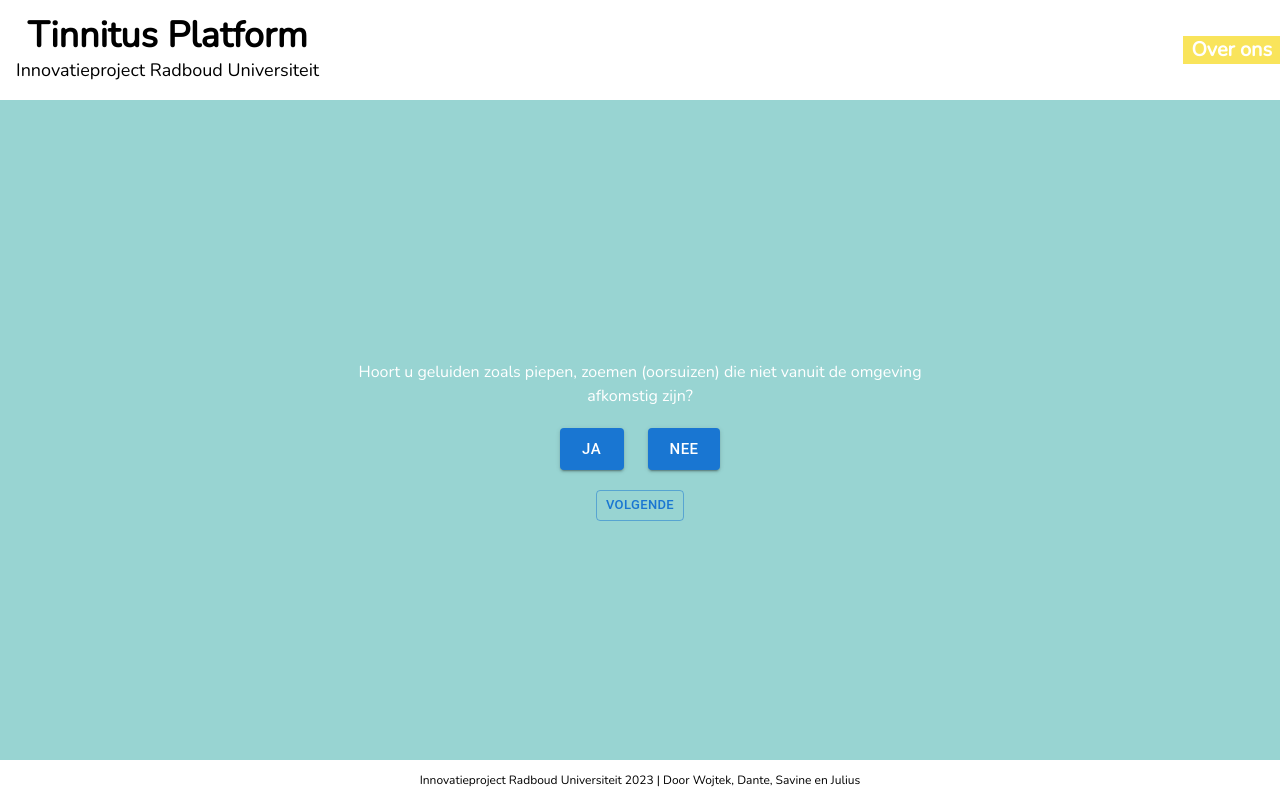
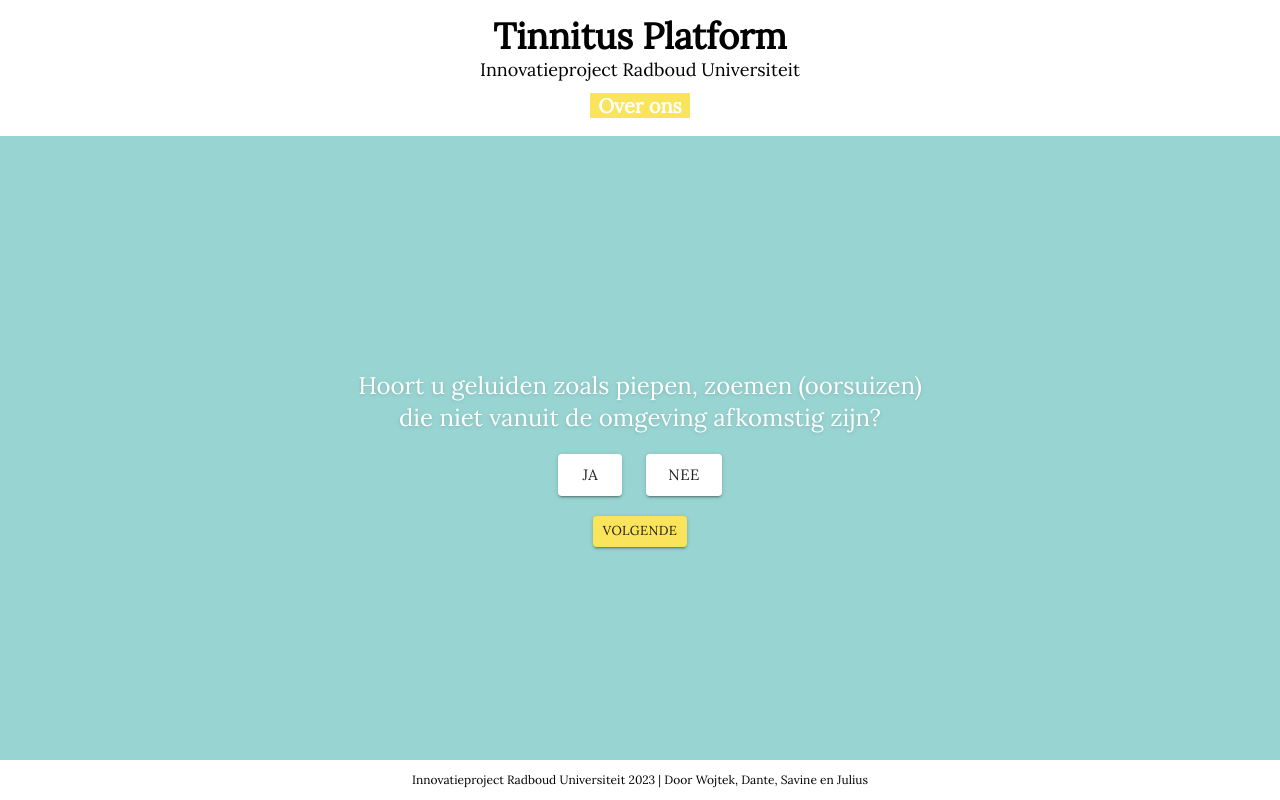
Before and after one commit to juliusbenjamins/innnovatieproject, a React (Create React App) app: page / in a window 1280 px wide. Both pictures are taken after a click on the button "START VRAGENLIJST". Built offline with nearby package versions, Linux system fonts and the light colour scheme.

Commit message:
Final palette

```diff
--- a/public/index.html
+++ b/public/index.html
@@ -4,8 +4,8 @@
     <meta charset="utf-8" />
     <link rel="icon" href="%PUBLIC_URL%/favicon.ico" />
     <link rel="preconnect" href="https://fonts.googleapis.com">
-    <link rel="preconnect" href="https://fonts.gstatic.com" crossorigin>
-    <link href="https://fonts.googleapis.com/css2?family=Nunito&display=swap" rel="stylesheet">
+<link rel="preconnect" href="https://fonts.gstatic.com" crossorigin>
+<link href="https://fonts.googleapis.com/css2?family=Dosis&family=Lora&display=swap" rel="stylesheet">
     <meta name="viewport" content="width=device-width, initial-scale=1" />
     <meta name="theme-color" content="#000000" />
     <meta
--- a/src/App.css
+++ b/src/App.css
@@ -4,12 +4,16 @@
   color: #ffffff;
   background-color: #98D4D2;
   min-height: 100vh;
-  font-family: 'Nunito', sans-serif;
+  font-family: 'Lora', serif;
 }
 
 .App-logo {
   height: 40vmin;
   pointer-events: none;
+}
+
+.MuiButton-contained  {
+  font-family: 'Lora', serif !important;
 }
 
 @media (prefers-reduced-motion: no-preference) {
@@ -20,9 +24,6 @@
 
 .App-header {
   min-height: 10vh;
-  display: flex;
-  flex-direction: row;
-  align-items: start;
   color: #000000;
   background-color: #ffffff;
   font-size: calc(10px + 2vmin);
@@ -30,13 +31,13 @@
 
 .Over-ons {
   margin-top: 10px;
-  position: fixed;
+  position: inherit;
   right: 0;
 }
 
 @media only screen and (max-height: 700px) {
   .App-header {
-    min-height: 22vh;
+    min-height: 20vh;
   }
 }
 
@@ -44,7 +45,7 @@
   .App-header {
     flex-direction: column;
     align-items: center;
-    min-height: 17vh;
+    min-height: 15vh;
   }
 
   .Over-ons {
@@ -55,8 +56,7 @@
 
 @media only screen and (max-width: 400px) {
   .App-header {
-
-    min-height: 22vh;
+    min-height: 18vh;
   }
 
 }
@@ -71,20 +71,23 @@
   background-color: #6db784;
 }
 
+/* Slider */
+.MuiSlider-thumb {
+  color: #ffffff;
+}
+
+.MuiSlider-rail {
+  color: #000000;
+}
+
+.MuiSlider-track {
+  color: #6db784;
+}
+
 .Over-ons {
   color: #ffffff;
   background-color: #f9e45b;
 }
-
-/* .Inner-questions {
-  color: #183a1d;
-  background-color: #f5cac2;
-} */
-
-/* .App-questions {
-  color: #183a1d;
-  background-color: #303179;
-} */
 
 .App-link {
   color: #61dafb;
--- a/src/App.js
+++ b/src/App.js
@@ -2,6 +2,18 @@
 import { Question } from './Question';
 import { useState, useEffect } from 'react';
 import Button from '@mui/material/Button';
+import { createTheme, ThemeProvider } from '@mui/material/styles';
+
+const theme = createTheme({
+  palette: {
+    primary: {
+      main: '#f9e45b',
+    },
+    secondary: {
+      main: '#6db784',
+    },
+  },
+});
 
 function refreshPage() {
   window.location.reload(false);
@@ -89,8 +101,8 @@
             </a>
             <p className="text-lg">Innovatieproject Radboud Universiteit</p>
           </div>
-          <div className='Over-ons text-xl'>
-            <mark className="Over-ons px-2 font-semibold">Over ons</mark>
+          <div className='text-xl mt-2'>
+            <mark onClick={() => alert("Moet nog gemaakt worden")} className="Over-ons px-2 font-semibold">Over ons</mark>
           </div>
         </header>
 
@@ -100,10 +112,10 @@
             <div className='Inner-questions mx-5 my-3 p-1'>
               {/* Question */}
               {!startQuestionnaire
-              ? (<div className='text-justify p-5 max-w-xl'>
+                ? (<div className='text-justify max-w-xl'>
                   {/* First part intro */}
                   <h1 className='text-left text-black text-xl font-semibold mb-2'>
-                  <mark className='Mark-title px-1'>De Uitdaging</mark>
+                    <mark className='Mark-title p-1'>De Uitdaging</mark>
                   </h1>
                   <p className='mb-10 text-md'>
                     In onze omgeving valt ons op dat veel mensen tinnitus hebben,
@@ -116,7 +128,7 @@
 
                   {/* Second part intro */}
                   <h2 className='text-right text-black text-xl font-semibold mb-2'>
-                  <mark className='Mark-title px-1'>Tinnitus in het kort</mark>
+                    <mark className='Mark-title p-1'>Tinnitus in het kort</mark>
                   </h2>
                   <p className='mb-10 text-md'>
                     Patiënten met tinnitus horen een geluid dat gecreëerd wordt van
@@ -133,8 +145,13 @@
 
                   {/* Start questionnaire button */}
                   <div className='text-center'>
-                  <Button variant='outlined'
-                          onClick={() => setStartQuestionnaire(true)}>Start Vragenlijst</Button>
+                    <ThemeProvider theme={theme}>
+                      <Button
+                        variant='contained'
+                        onClick={() => setStartQuestionnaire(true)}>
+                          Start Vragenlijst
+                      </Button>
+                    </ThemeProvider>
                   </div>
                 </div>)
                 : (<div className='max-w-xl'>
@@ -146,16 +163,19 @@
                     yesFlag={yesFlag}
                     noFlag={noFlag}
                     setYesFlag={setYesFlag}
-                    setNoFlag={setNoFlag}/>
+                    setNoFlag={setNoFlag} />
                   <div className="mt-5">
                     {(currentQuestion.antwoordType != null) &&
                       (<div className=''>
+                        <ThemeProvider theme={theme}>
                           <Button
-                        variant="outlined"
+                            color='primary'
+                            variant="contained"
                             size="small"
                             onClick={(e) => handleNextClick(e)}>
                             Volgende
                           </Button>
+                        </ThemeProvider>
                       </div>)}
                   </div>
                 </div>)}
--- a/src/Question.js
+++ b/src/Question.js
@@ -2,8 +2,23 @@
 import Slider from '@mui/material/Slider';
 import Stack from '@mui/material/Stack';
 import Button from '@mui/material/Button';
+import { createTheme, ThemeProvider } from '@mui/material/styles';
 
-const ScaleAnswer = ({setAnswerFunc}) => {
+const theme = createTheme({
+    palette: {
+        primary: {
+            main: '#ffffff',
+        },
+        success: {
+            main: '#6db784',
+        },
+        thumb: {
+            main: '#000000',
+        }
+    },
+});
+
+const ScaleAnswer = ({ setAnswerFunc }) => {
     const handleChange = (event, newValue) => {
         setAnswerFunc(newValue);
     };
@@ -16,11 +31,11 @@
             marks
             min={0}
             max={10}
-        onChange={handleChange}/>
+            onChange={handleChange} />
     )
 }
 
-  const BinaryAnswer = ({setAnswerFunc, yesFlag, noFlag, setYesFlag, setNoFlag}) => {
+const BinaryAnswer = ({ setAnswerFunc, yesFlag, noFlag, setYesFlag, setNoFlag }) => {
     const handleClick = (e, antwoord) => {
         if (antwoord == "Ja") {
             setYesFlag(true)
@@ -34,6 +49,7 @@
 
     return (
         <Stack spacing={3} direction="row">
+            <ThemeProvider theme={theme}>
                 <Button variant="contained"
                     size="large"
                     color={yesFlag ? "success" : "primary"}
@@ -46,6 +62,7 @@
                     onClick={(e) => handleClick(e, "Nee")}>
                     Nee
                 </Button>
+            </ThemeProvider>
         </Stack>
     );
 };
@@ -57,9 +74,9 @@
             yesFlag={props.yesFlag}
             noFlag={props.noFlag}
             setYesFlag={props.setYesFlag}
-                             setNoFlag={props.setNoFlag}/>
+            setNoFlag={props.setNoFlag} />
     } else if (props.answerType == "Scale") {
-        return <ScaleAnswer setAnswerFunc={props.setAnswerFunc}/>
+        return <ScaleAnswer setAnswerFunc={props.setAnswerFunc} />
     } else {
         return "Geen Antwoord Type"
     }
@@ -67,8 +84,8 @@
 
 export const Question = (props) => {
     return (
-        <div>
-            <div className="my-5">
+        <div className=''>
+            <div className="my-5 drop-shadow text-2xl">
                 {props.questionText}
             </div>
             <div className="flex items-center justify-center">
@@ -79,7 +96,7 @@
                         yesFlag={props.yesFlag}
                         noFlag={props.noFlag}
                         setYesFlag={props.setYesFlag}
-                setNoFlag={props.setNoFlag}/>
+                        setNoFlag={props.setNoFlag} />
                 }
             </div>
         </div>
```
Lines whose indentation alone changed are shown as unchanged.
